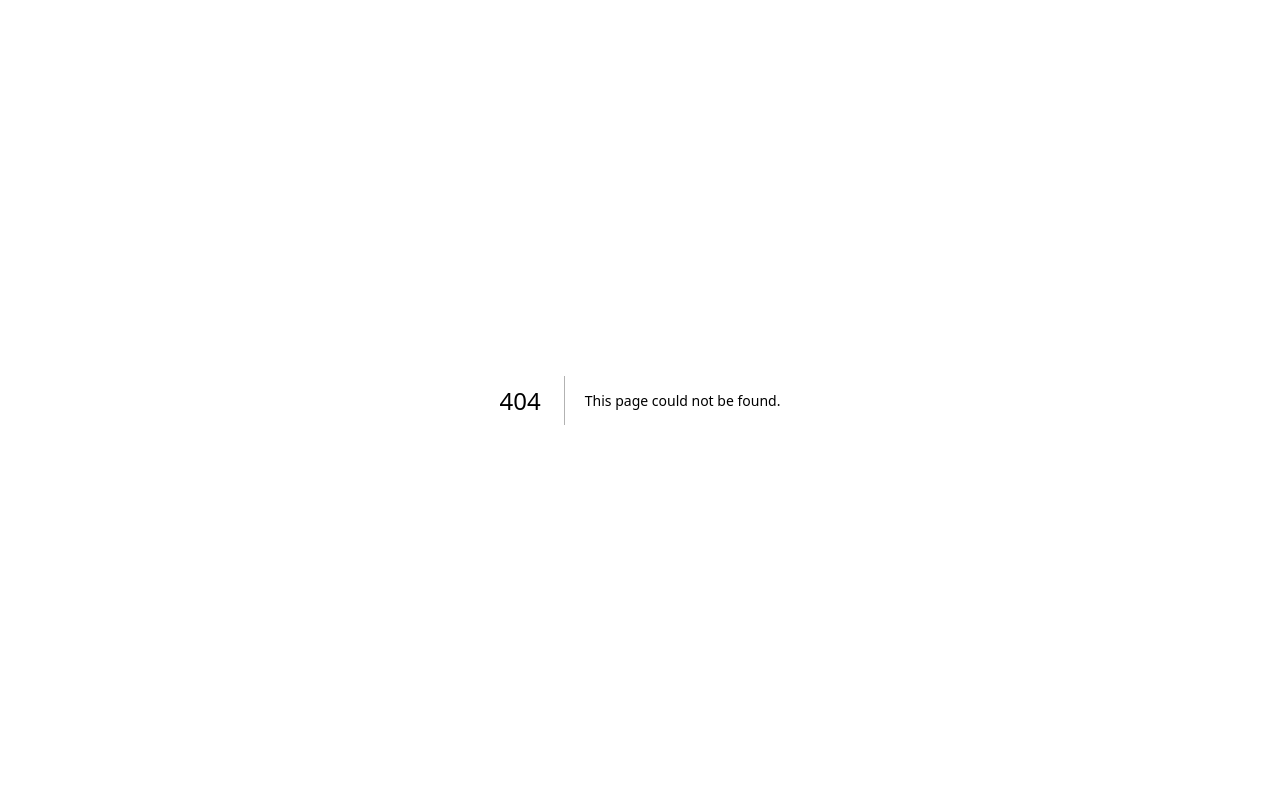
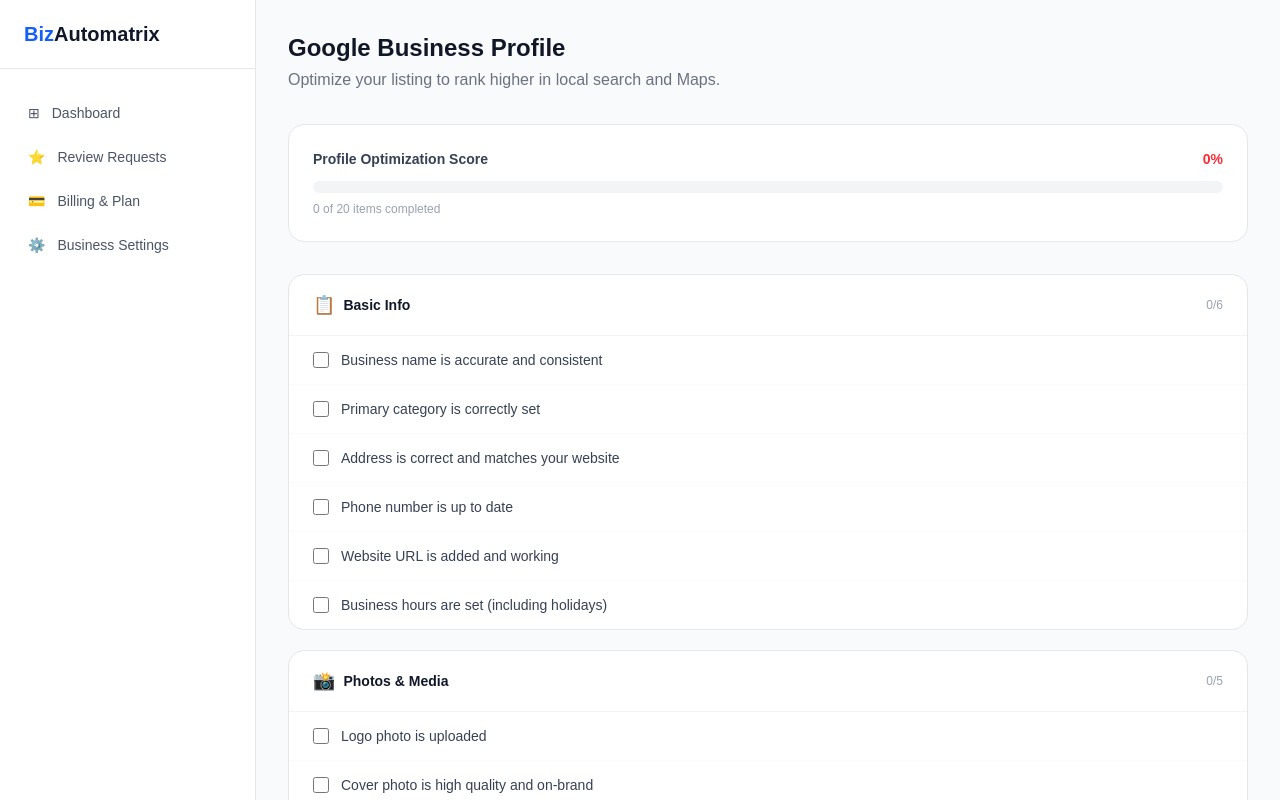
Before and after one commit to Arahman-ai/app.bizautomatrix, a Next.js app: page /dashboard/google-business in a window 1280 px wide. Before the commit this address had no page. Shown: the top 800 px of the page. Built offline with nearby package versions, Linux system fonts and the light colour scheme; no server answers.

Commit message:
Add Google Business optimization checklist and tips page

```diff
--- /dev/null
+++ b/src/app/(dashboard)/dashboard/google-business/page.tsx
@@ -0,0 +1,185 @@
+"use client";
+
+import { useState } from "react";
+import Link from "next/link";
+
+const CHECKLIST = [
+  {
+    category: "Basic Info",
+    icon: "📋",
+    items: [
+      { id: "name", label: "Business name is accurate and consistent" },
+      { id: "category", label: "Primary category is correctly set" },
+      { id: "address", label: "Address is correct and matches your website" },
+      { id: "phone", label: "Phone number is up to date" },
+      { id: "website", label: "Website URL is added and working" },
+      { id: "hours", label: "Business hours are set (including holidays)" },
+    ],
+  },
+  {
+    category: "Photos & Media",
+    icon: "📸",
+    items: [
+      { id: "logo", label: "Logo photo is uploaded" },
+      { id: "cover", label: "Cover photo is high quality and on-brand" },
+      { id: "interior", label: "Interior photos added (at least 3)" },
+      { id: "exterior", label: "Exterior photo added so customers can find you" },
+      { id: "team", label: "Team or product photos added" },
+    ],
+  },
+  {
+    category: "Description & Services",
+    icon: "✍️",
+    items: [
+      { id: "description", label: "Business description is written (750 chars max)" },
+      { id: "services", label: "Services or products are listed" },
+      { id: "attributes", label: "Attributes set (e.g. wheelchair accessible, free wifi)" },
+    ],
+  },
+  {
+    category: "Reviews",
+    icon: "⭐",
+    items: [
+      { id: "review_link", label: "Google Review link is saved in BizAutomatrix settings" },
+      { id: "respond", label: "All existing reviews have a response" },
+      { id: "requests", label: "Sending review requests to customers regularly" },
+    ],
+  },
+  {
+    category: "Posts & Updates",
+    icon: "📢",
+    items: [
+      { id: "posts", label: "At least one Google Post published this month" },
+      { id: "offers", label: "Any current offers or promotions posted" },
+      { id: "events", label: "Upcoming events added (if applicable)" },
+    ],
+  },
+];
+
+const TIPS = [
+  {
+    icon: "🎯",
+    title: "Use your exact business name",
+    body: "Don't add keywords to your name (e.g. 'Joe's Plumbing - Best Plumber Atlanta'). It violates Google's guidelines and can get your listing suspended.",
+  },
+  {
+    icon: "📍",
+    title: "Keep your NAP consistent",
+    body: "Name, Address, Phone must be identical across Google, your website, Yelp, Facebook, and all directories. Inconsistencies hurt your local ranking.",
+  },
+  {
+    icon: "📸",
+    title: "Add photos every week",
+    body: "Businesses with more than 100 photos get 520% more calls than average. Even phone photos of your work, team, or products help.",
+  },
+  {
+    icon: "⭐",
+    title: "Respond to every review",
+    body: "Google rewards businesses that engage. Reply to 5-star reviews with a thank you, and address 1-star reviews professionally — it shows future customers you care.",
+  },
+  {
+    icon: "📝",
+    title: "Post weekly updates",
+    body: "Google Posts appear in search results and Maps. Share offers, news, or tips weekly to stay active and improve visibility.",
+  },
+  {
+    icon: "🔑",
+    title: "Use keywords in your description",
+    body: "Write naturally but include your city, industry, and main services. Example: 'Family-owned Italian restaurant in downtown Atlanta serving fresh pasta since 2005.'",
+  },
+];
+
+export default function GoogleBusinessPage() {
+  const [checked, setChecked] = useState<Record<string, boolean>>({});
+
+  function toggle(id: string) {
+    setChecked((prev) => ({ ...prev, [id]: !prev[id] }));
+  }
+
+  const totalItems = CHECKLIST.reduce((sum, c) => sum + c.items.length, 0);
+  const checkedCount = Object.values(checked).filter(Boolean).length;
+  const pct = Math.round((checkedCount / totalItems) * 100);
+
+  return (
+    <div>
+      <div className="mb-8">
+        <h1 className="text-2xl font-bold text-gray-900">Google Business Profile</h1>
+        <p className="text-gray-500 mt-1">Optimize your listing to rank higher in local search and Maps.</p>
+      </div>
+
+      {/* Progress */}
+      <div className="bg-white rounded-2xl border border-gray-200 p-6 mb-8">
+        <div className="flex items-center justify-between mb-3">
+          <p className="text-sm font-semibold text-gray-700">Profile Optimization Score</p>
+          <span className={`text-sm font-bold ${pct >= 80 ? "text-green-600" : pct >= 50 ? "text-yellow-600" : "text-red-500"}`}>
+            {pct}%
+          </span>
+        </div>
+        <div className="w-full bg-gray-100 rounded-full h-3">
+          <div
+            className={`h-3 rounded-full transition-all ${pct >= 80 ? "bg-green-500" : pct >= 50 ? "bg-yellow-400" : "bg-red-400"}`}
+            style={{ width: `${pct}%` }}
+          />
+        </div>
+        <p className="text-xs text-gray-400 mt-2">{checkedCount} of {totalItems} items completed</p>
+      </div>
+
+      {/* Checklist */}
+      <div className="space-y-5 mb-10">
+        {CHECKLIST.map((section) => (
+          <div key={section.category} className="bg-white rounded-2xl border border-gray-200 overflow-hidden">
+            <div className="px-6 py-4 border-b border-gray-100 flex items-center gap-2">
+              <span className="text-lg">{section.icon}</span>
+              <h2 className="text-sm font-semibold text-gray-900">{section.category}</h2>
+              <span className="ml-auto text-xs text-gray-400">
+                {section.items.filter((i) => checked[i.id]).length}/{section.items.length}
+              </span>
+            </div>
+            <div className="divide-y divide-gray-50">
+              {section.items.map((item) => (
+                <label key={item.id} className="flex items-center gap-3 px-6 py-3.5 cursor-pointer hover:bg-gray-50 transition-colors">
+                  <input
+                    type="checkbox"
+                    checked={!!checked[item.id]}
+                    onChange={() => toggle(item.id)}
+                    className="w-4 h-4 rounded border-gray-300 text-blue-600 focus:ring-blue-500"
+                  />
+                  <span className={`text-sm ${checked[item.id] ? "line-through text-gray-400" : "text-gray-700"}`}>
+                    {item.label}
+                  </span>
+                </label>
+              ))}
+            </div>
+          </div>
+        ))}
+      </div>
+
+      {/* Tips */}
+      <h2 className="text-lg font-semibold text-gray-900 mb-4">Optimization Tips</h2>
+      <div className="grid grid-cols-1 sm:grid-cols-2 gap-4 mb-8">
+        {TIPS.map((tip) => (
+          <div key={tip.title} className="bg-white rounded-2xl border border-gray-200 p-5">
+            <div className="flex items-start gap-3">
+              <span className="text-2xl">{tip.icon}</span>
+              <div>
+                <p className="text-sm font-semibold text-gray-900 mb-1">{tip.title}</p>
+                <p className="text-xs text-gray-500 leading-relaxed">{tip.body}</p>
+              </div>
+            </div>
+          </div>
+        ))}
+      </div>
+
+      {/* CTA */}
+      <div className="bg-blue-50 border border-blue-100 rounded-2xl p-6 flex items-center justify-between flex-wrap gap-4">
+        <div>
+          <p className="font-semibold text-gray-900">Ready to collect more reviews?</p>
+          <p className="text-sm text-gray-500 mt-1">Send review requests to your customers directly from BizAutomatrix.</p>
+        </div>
+        <Link href="/dashboard/reviews" className="bg-blue-600 text-white px-5 py-2.5 rounded-lg font-semibold text-sm hover:bg-blue-700 transition-colors">
+          Send Review Requests →
+        </Link>
+      </div>
+    </div>
+  );
+}
--- a/src/app/(dashboard)/dashboard/page.tsx
+++ b/src/app/(dashboard)/dashboard/page.tsx
@@ -76,7 +76,7 @@ export default async function DashboardPage() {
         <ActionCard icon="⭐" title="Review Requests" desc="Send review requests to your customers via email." href="/dashboard/reviews" />
         <ActionCard icon="📱" title="Social Media Drafts" desc="View and approve AI-generated posts for your business." href="/dashboard/social-drafts" />
         <ActionCard icon="📊" title="Monthly Report" desc="See your latest performance report and insights." href="/dashboard/monthly-report" />
-        <ActionCard icon="📍" title="Google Business" desc="Optimize your Google Business Profile listing." href="#" comingSoon />
+        <ActionCard icon="📍" title="Google Business" desc="Optimize your Google Business Profile listing." href="/dashboard/google-business" />
         <ActionCard icon="💳" title="Billing & Plan" desc="Manage your subscription and payment method." href="/dashboard/billing" />
         <ActionCard icon="⚙️" title="Business Settings" desc="Update your business info, hours, and contact details." href="/dashboard/settings" />
       </div>
```
